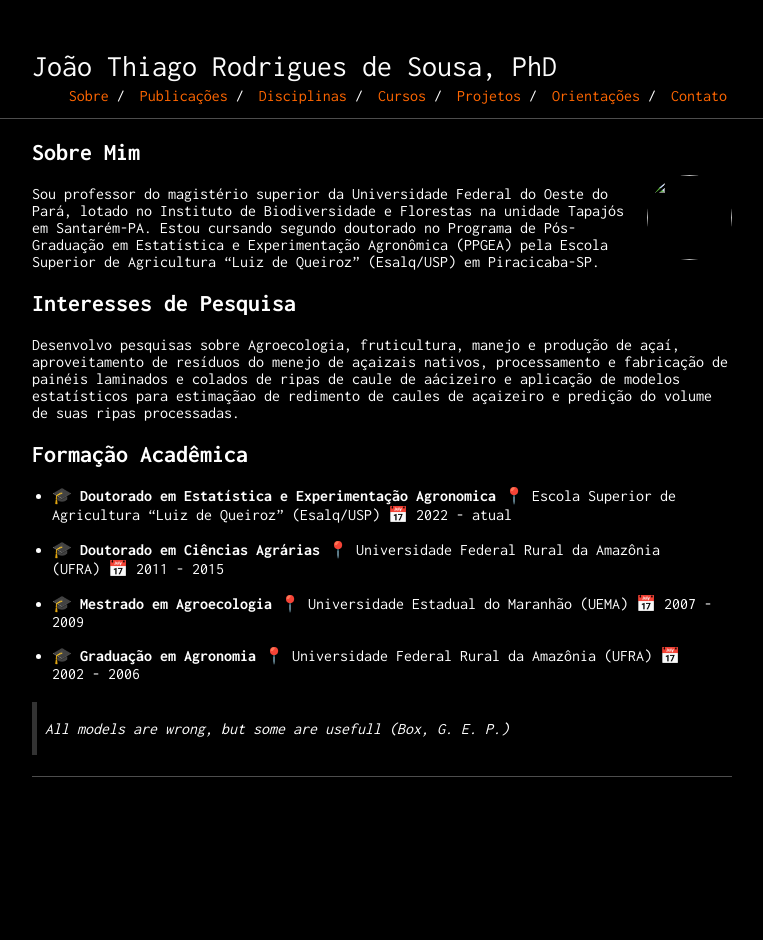
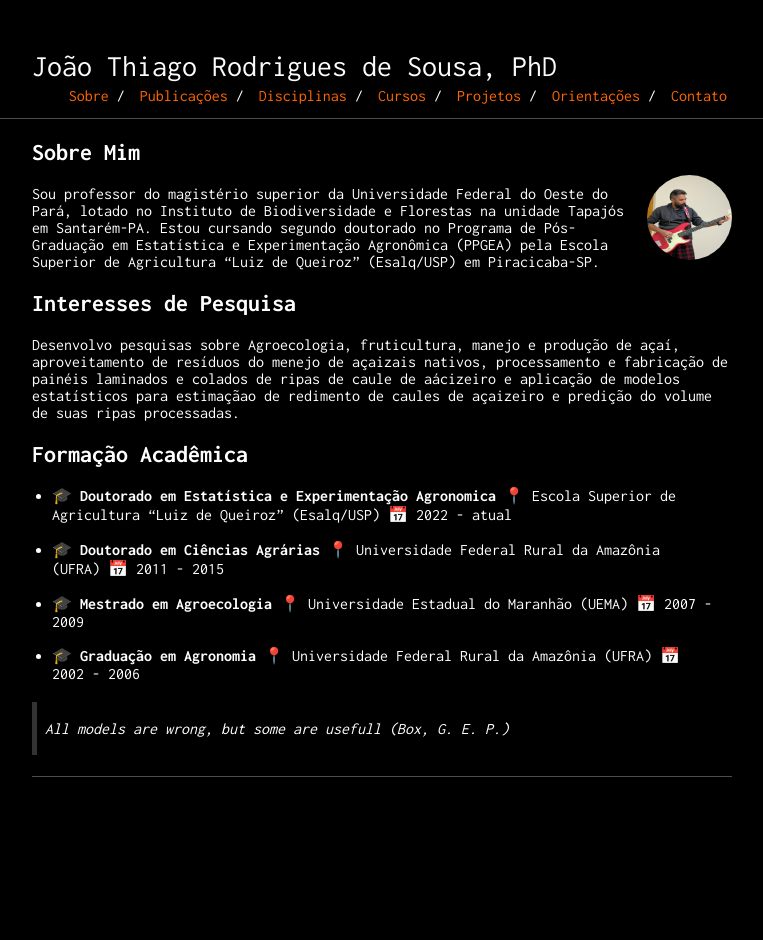
Before and after one commit to joaothiagors/joaothiagors.github.io, a Jekyll site: the page built from about.md, in a window 1280 px wide. Shown: the whole page, without its empty margins (258-1021 px from the left). Built offline with Jekyll 4.4.1, drawn with Linux system fonts in a browser that asks for light colours.

Commit message:
fix figure path

```diff
--- a/about.md
+++ b/about.md
@@ -7,7 +7,7 @@ permalink: /about/
 ## Sobre Mim
 <!--- ## About Me -->
 
-<img class="profile-picture" src="bass.jpeg">
+<img class="profile-picture" src="/bass.jpeg">
 
 Sou professor do magistério superior da Universidade Federal do Oeste do Pará, lotado no Instituto de Biodiversidade e Florestas na unidade Tapajós em Santarém-PA. Estou cursando segundo doutorado no Programa de Pós-Graduação em Estatística e Experimentação Agronômica (PPGEA) pela Escola Superior de Agricultura "Luiz de Queiroz" (Esalq/USP) em Piracicaba-SP.
 
```
